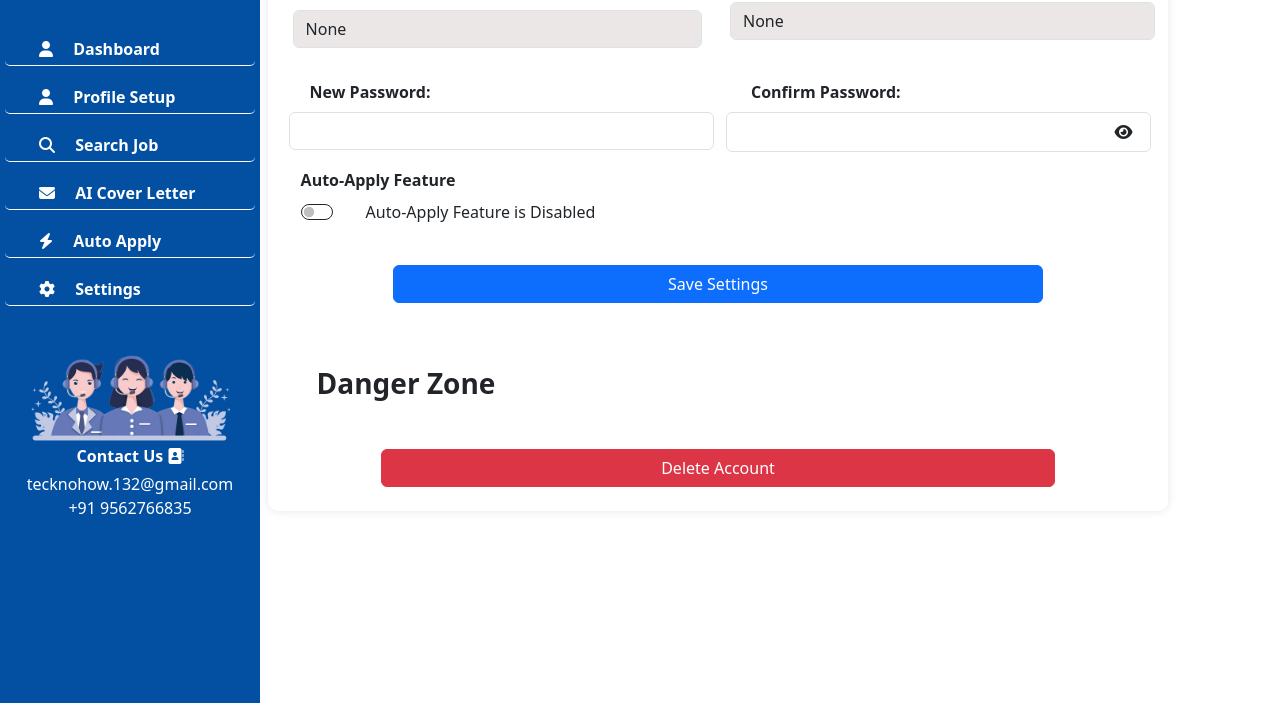
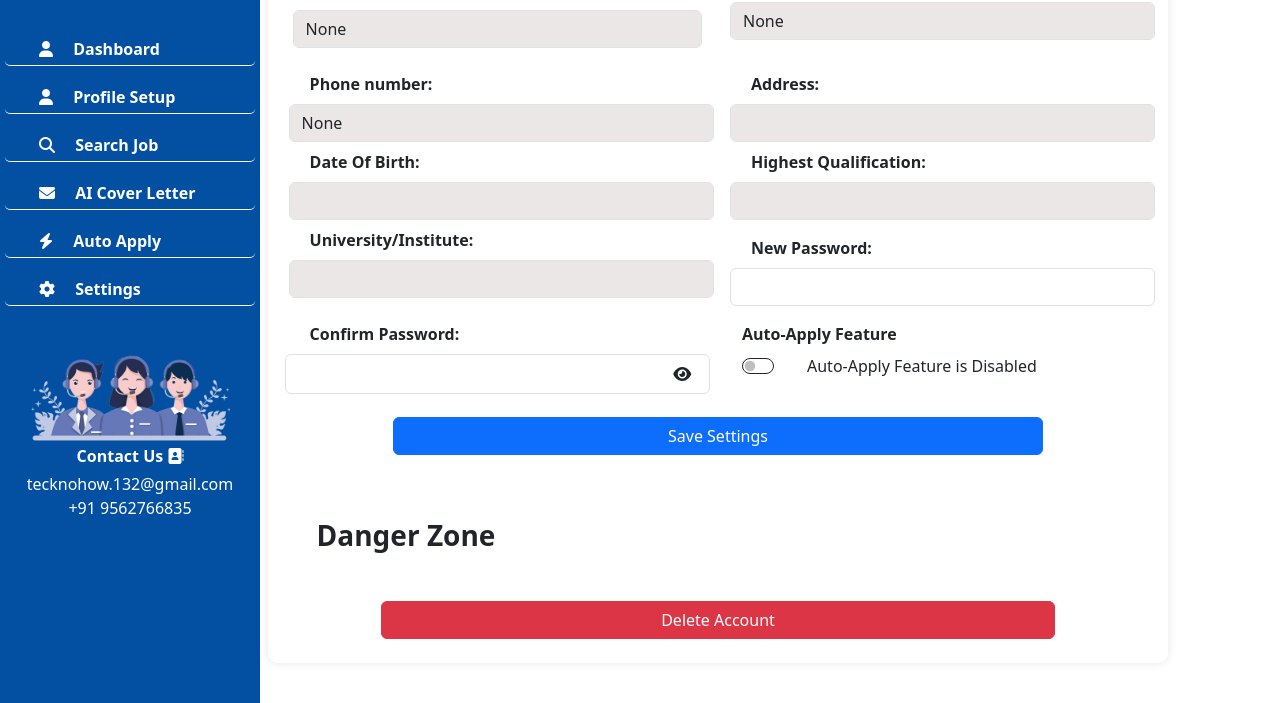
Before and after one commit to Saintgits-MCA/JobAi, a Django app: page /settings/ in a window 1280 px wide. Shown: the part 211-914 px from the top of the page. Run offline with Django 5.2, Linux system fonts and the light colour scheme; parts of the project's set-up code (start-up, migrations or seed data) failed here and were passed over; some libraries are stand-ins or nearby versions.

Commit message:
95th commit

```diff
--- a/JobAi/JobAi_App/models.py
+++ b/JobAi/JobAi_App/models.py
@@ -1,13 +1,14 @@
 from tkinter import CASCADE
 from django.contrib.auth.models import User
 from django.db import models
-from fields import ComparableMixin
+# from fields import ComparableMixin
 from pip._internal import locations
 
 class Jobseeker_Registration(models.Model):
     name=models.CharField(max_length=255,default="Unknown")
     email=models.EmailField(unique=True)
     password=models.CharField(max_length=255)
+    phone=models.CharField(max_length=20, blank=True, null=True)
     def __str__(self):
         return self.name
 
--- a/JobAi/JobAi_App/templates/company_login.html
+++ b/JobAi/JobAi_App/templates/company_login.html
@@ -63,7 +63,7 @@
         <a href="{%url 'user-type'%}" class="nav-link">
           <h6 class="text-white fw-bolder fs-5" style="text-decoration: none;"><img src="{%static 'images/back.png'%}"
               alt="back" class="back"
-              style="filter:invert(50%);margin-top:0px;height: 35px;border: solid rgb(65, 63, 63);border-radius: 5px;">
+              style="margin-top:0px;height: 35px;">
           </h6><br>
         </a>
         <a href="{% url 'index'%}"> <img src="{% static 'images/JobAi2.png'%}" alt="logo" class="logo"
--- a/JobAi/JobAi_App/templates/jobseeker_login.html
+++ b/JobAi/JobAi_App/templates/jobseeker_login.html
@@ -64,7 +64,7 @@
         <a href="{%url 'user-type'%}" class="nav-link">
           <h6 class="text-white fw-bolder fs-5" style="text-decoration: none;"><img src="{%static 'images/back.png'%}"
               alt="back" class="back"
-              style="filter:invert(50%);margin-top:0px;height: 35px;border: solid rgb(65, 63, 63);border-radius: 5px;">
+              style="margin-top:0px;height: 35px;">
           </h6><br>
         </a>
         <a href="{% url 'index'%}"> <img src="{% static 'images/JobAi2.png'%}" alt="logo" class="logo"
--- a/JobAi/JobAi_App/templates/jobseeker_register.html
+++ b/JobAi/JobAi_App/templates/jobseeker_register.html
@@ -71,6 +71,11 @@
               <div class="form-group">
                 <label for="email">Email</label>
                 <input type="email" name="email" id="email" class="form-control" placeholder="Enter Email Address"
+                  required>
+              </div>
+              <div class="form-group">
+                <label for="Phone">Phone number</label>
+                <input type="tel" name="Phone" id="Phone" class="form-control" placeholder="Enter Phone number"
                   required>
               </div>
               <div class="password-container">
--- a/JobAi/JobAi_App/templates/settings_view.html
+++ b/JobAi/JobAi_App/templates/settings_view.html
@@ -22,6 +22,7 @@
         <div class="container1 pb-4 pt-3 mt-5 ms-2">
         <form method="POST" action="" class="p-3">
             {% csrf_token %}
+
             <div class="row g-3">
                 <!-- Full Name Field -->
                 <div class="col-md-6 p-3">
@@ -35,6 +36,36 @@
                     <div class="form-group">
                         <label for="email" class="form-label fw-bold">Email:</label>
                         <input type="email" id="email" name="email" class="form-control ms-1 input-bg" value="{{ email }}" readonly>
+                    </div>
+                </div>
+                <div class="col-md-6 mt-2">
+                    <div class="form-group">
+                        <label for="phone" class="form-label fw-bold">Phone number:</label>
+                        <input type="text" id="phone" name="phone" class="form-control ms-1 input-bg" value="{{ phone }}" readonly>
+                    </div>
+                </div>
+                <div class="col-md-6 mt-2">
+                    <div class="form-group">
+                        <label for="Address" class="form-label fw-bold">Address:</label>
+                        <input type="text" id="Address" name="Address" class="form-control ms-1 input-bg" value="{{ address }}" readonly>
+                    </div>
+                </div>
+                <div class="col-md-6 mt-2">
+                    <div class="form-group">
+                        <label for="phone" class="form-label fw-bold">Date Of Birth:</label>
+                        <input type="text" id="dob" name="dob" class="form-control ms-1 input-bg" value="{{ jobseeker.dob }}" readonly>
+                    </div>
+                </div>
+                <div class="col-md-6 mt-2">
+                    <div class="form-group">
+                        <label for="Eligibility" class="form-label fw-bold">Highest Qualification:</label>
+                        <input type="text" id="eligibility" name="eligibility" class="form-control ms-1 input-bg" value="{{ highest_qualification }}" readonly>
+                    </div>
+                </div>
+                <div class="col-md-6 mt-2">
+                    <div class="form-group">
+                        <label for="University" class="form-label fw-bold">University/Institute:</label>
+                        <input type="text" id="University" name="University" class="form-control ms-1 input-bg" value="{{ highest_qualification }}" readonly>
                     </div>
                 </div>
                 <!-- New Password Field -->
@@ -65,7 +96,7 @@
             </div>
 
             <!-- Save Button -->
-            <div class="text-center mt-4">
+            <div class="text-center mt-2">
                 <button type="submit" class="btn btn-block btn-primary w-75">Save Settings</button>
             </div>
         </form>
@@ -111,6 +142,51 @@
                 statusText.style.color = "black";
             }
         });
+        setTimeout(function() {
+        let messageContainer = document.getElementById("message-container");
+        if (messageContainer) {
+            messageContainer.style.transition = "opacity 0.5s";
+            messageContainer.style.opacity = "1"; // Fade out effect
+            setTimeout(() => messageContainer.remove(), 500); // Remove from DOM
+        }
+    }, 5000);
     </script>
+    {% if messages %}
+    <!-- Modal -->
+    {% for message in messages %}
+    <div class="alert {% if message.tags == 'success' %}alert-success{% else %}alert-danger{% endif %} fw-bold text-dark"  id="message-container" tabindex="-1" aria-labelledby="messageModalLabel" aria-hidden="true" style="display: block;">
+        <div class="modal-dialog">
+            <div class="modal-content">
+
+                <!-- Modal Header with "X" Close Button -->
+                <div class="modal-header">
+                    <h5 class="modal-title" id="messageModalLabel">Notification</h5>
+                    <button type="button" class="close-btn btn btn-danger" data-bs-dismiss="modal" aria-label="Close" onclick="closeMessageModal()">X</button>
+                </div>
+
+                <!-- Modal Body -->
+                <div class="modal-body">
+
+                        <div  role="alert">
+                            {{ message }}
+                        </div>
+                    {% endfor %}
+                </div>
+
+                <!-- Modal Footer -->
+                <div class="modal-footer">
+                      </div>
+
+            </div>
+        </div>
+    </div>
+
+    <!-- JavaScript to Auto-Close on Click -->
+    <script>
+        function closeMessageModal() {
+            document.getElementById("message-container").style.display = "none";
+        }
+    </script>
+{% endif %}
 </body>
 {% endblock %}
--- a/JobAi/JobAi_App/views.py
+++ b/JobAi/JobAi_App/views.py
@@ -116,6 +116,7 @@
             request.session['jobseeker_name'] = jobseeker.name
             request.session['jobseeker_id'] = jobseeker.id
             request.session['jobseeker_email'] = jobseeker.email
+            request.session['jobseeker_phone'] = jobseeker.phone
             messages.success(request, "Login Successfully")
             return redirect('jobseeker_dashboard')  # Redirect to a dashboard or home page after login
         except Jobseeker_Registration.DoesNotExist:
@@ -126,16 +127,9 @@
 def jobseeker_home(request):
     content = ""
     alert_message = ""
-    fname = ''
-    jobseek_email = ""
-    jobseek_loc = ""
-    jphone = ""
-    jdob = ""
-    jskills = ""
-    jeducation = ""
-    juniversity = ""
     fname = request.session.get('jobseeker_name')
     jobseek_email = request.session.get('jobseeker_email')
+    phone=request.session.get('jobseeker_phone')
     extracted_details = None
     if request.method == "POST":
         uploaded_file = request.FILES.get("word_file")
@@ -168,16 +162,6 @@
                 # Extract resume details
                 extracted_details = extract_resume_details(content)
                 # resume_details = ResumeDetails.objects.create(**extracted_details)
-                jid = request.session.get('jobseeker_id')
-                jobseeker= Jobseeker_Registration.objects.get(id=jid)
-                if(jobseeker):
-                    jobseekerdt=jobseeker_profile()
-                    jobseek_loc = jobseekerdt.address
-                    jphone = jobseekerdt.phone
-                    jdob = jobseekerdt.dob
-                    jskills = jobseekerdt.skills
-                    jeducation = jobseekerdt.highest_qualification
-                    juniversity = jobseekerdt.university
 
                 # Check if essential details are missing
                 if not extracted_details.get("name") or not extracted_details.get("email") or not extracted_details.get("phone"):
@@ -198,18 +182,14 @@
         "alert_message": alert_message,
         "fname":fname,
         "email":jobseek_email,
-        "address":jobseek_loc,
-        "phone":jphone,
-        "dob":jdob,
-        "skills":jskills,
-        "university":juniversity,
-        "education":jeducation
+        "phone":phone
 
     }
     return render(request, "jobseeker_home.html", context)
 
 
 def jobseeker_profile_update(request):
+    userid=request.session.get('jobseeker_id')
     dob = ""
     phone = ""
     address = ""
@@ -239,7 +219,10 @@
             jobseeker_obj.university = university
             jobseeker_obj.address = address
             jobseeker_obj.phone = phone
+            jobseeker_obj.user_id=userid
             jobseeker_obj.save()
+            request.session['address']=jobseeker_obj.address
+            request.session['dob']=jobseeker_obj.dob
             messages.success(request, "Updated profile auccessfully")
     return redirect('home')
 
@@ -260,6 +243,7 @@
         name = request.POST.get('name')
         email = request.POST.get('email')
         password = request.POST.get('password')
+        phone=request.POST.get('Phone')
         if Jobseeker_Registration.objects.filter(name=name).exists() or Jobseeker_Registration.objects.filter(email=email).exists():
             messages.error(request, "A Jobseeker with this name and/or email already exists.You can Login directly.")
         else:
@@ -267,6 +251,7 @@
             jobseeker_obj.name = name
             jobseeker_obj.email = email
             jobseeker_obj.password = password
+            jobseeker_obj.phone=phone
             jobseeker_obj.save()
             messages.success(request, "Jobseeker registered successfully!.Email will be your Username")
             return render(request, 'jobseeker_register.html')
@@ -359,7 +344,14 @@
 def settings_view(request):
     fname = request.session.get('jobseeker_name')
     jobseek_email = request.session.get('jobseeker_email')
-    return render(request, 'settings_view.html', {"fname":fname, "email":jobseek_email})
+    phone=request.session.get('jobseeker_phone')
+    address=request.session.get("address")
+    context = {
+            "fname":fname,
+            "email":jobseek_email,
+            "phone":phone,
+        }
+    return render(request, 'settings_view.html', context)
 
 
 def support(request):
```
Also changed, not shown: JobAi/JobAi_App/templates/jobseeker_home.html (+94 -98 lines), JobAi/JobAi/static/images/back.png, JobAi/JobAi_App/migrations/0018_jobseeker_registration_phone.py (added).
